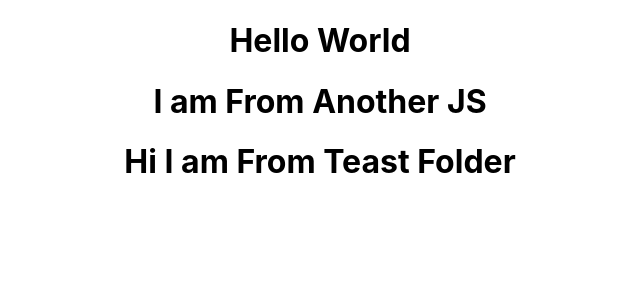
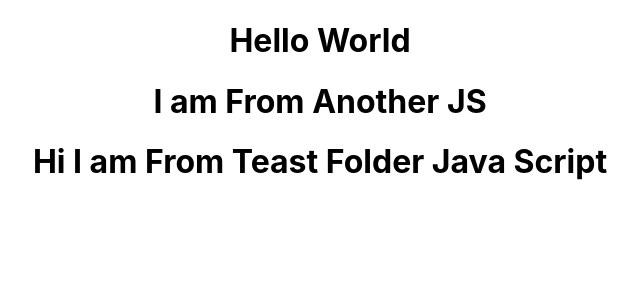
Before and after one commit to thewisdomgupta/myApp, a React (Create React App) app: page / in a window 1280 px wide. Shown: the top 300 px of the page, without its empty margins (320-960 px from the left). Built offline with nearby package versions, Linux system fonts and the light colour scheme.

Commit message:
Change Some Text

```diff
--- a/package.json
+++ b/package.json
@@ -1,5 +1,5 @@
 {
-  "homepage": "https://thewisdomgupta.github.io/my",
+  "homepage": "https://thewisdomgupta.github.io/myApp",
   "name": "my",
   "version": "0.1.0",
   "private": true,
@@ -7,7 +7,6 @@
     "@testing-library/jest-dom": "^5.16.2",
     "@testing-library/react": "^12.1.4",
     "@testing-library/user-event": "^13.5.0",
-    "gh-pages": "^3.2.3",
     "react": "^17.0.2",
     "react-dom": "^17.0.2",
     "react-scripts": "5.0.0",
@@ -38,5 +37,8 @@
       "last 1 firefox version",
       "last 1 safari version"
     ]
+  },
+  "devDependencies": {
+    "gh-pages": "^3.2.3"
   }
 }
--- a/src/components/Test Folder/Test.js
+++ b/src/components/Test Folder/Test.js
@@ -4,7 +4,7 @@ const Test = () => {
     return (
         <div>
             <h1>
-                Hi I am From Teast Folder
+                Hi I am From Teast Folder Java Script
             </h1>
 
         </div>
```
Also changed, not shown: 1 other file (tests, documents, lock files or other folders).
